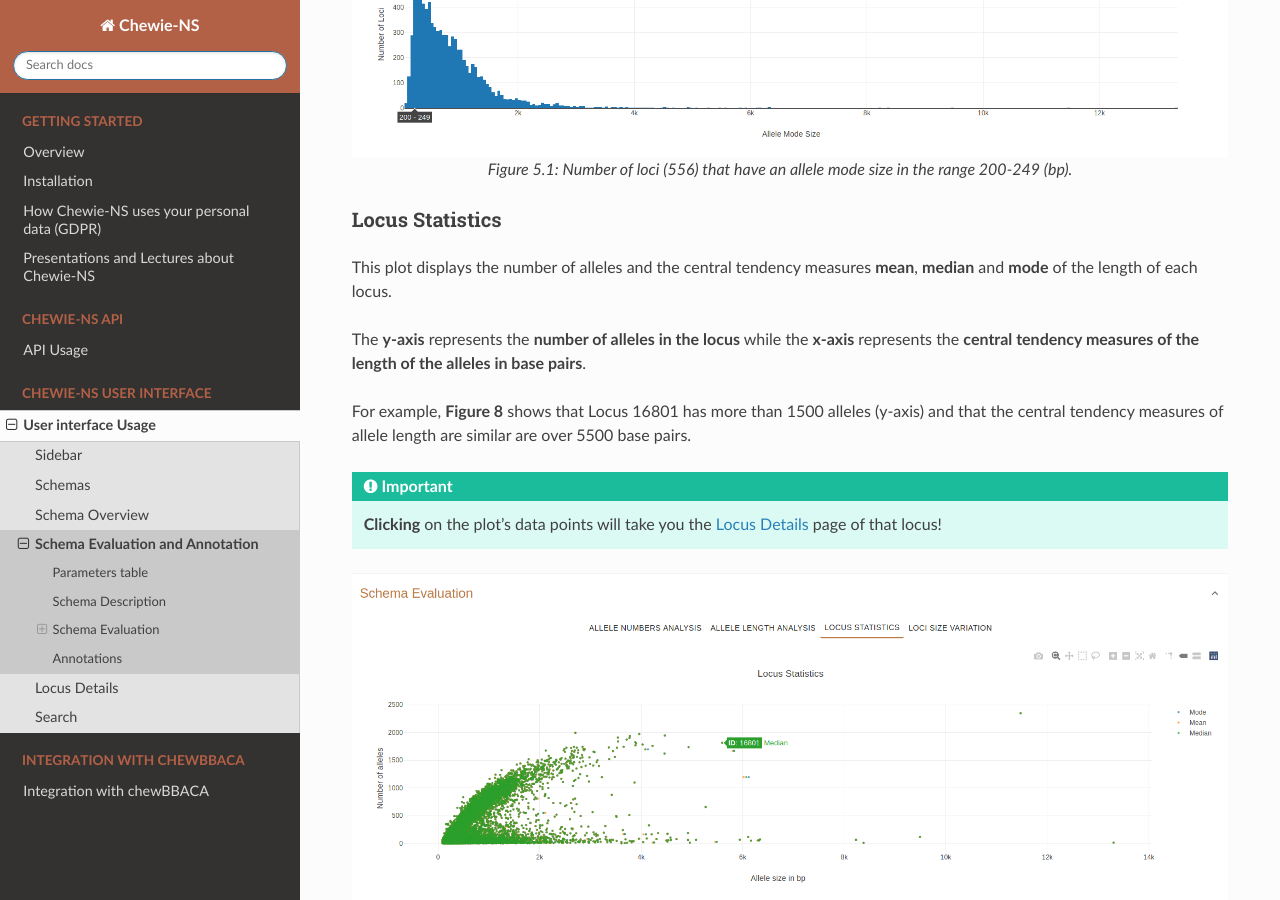
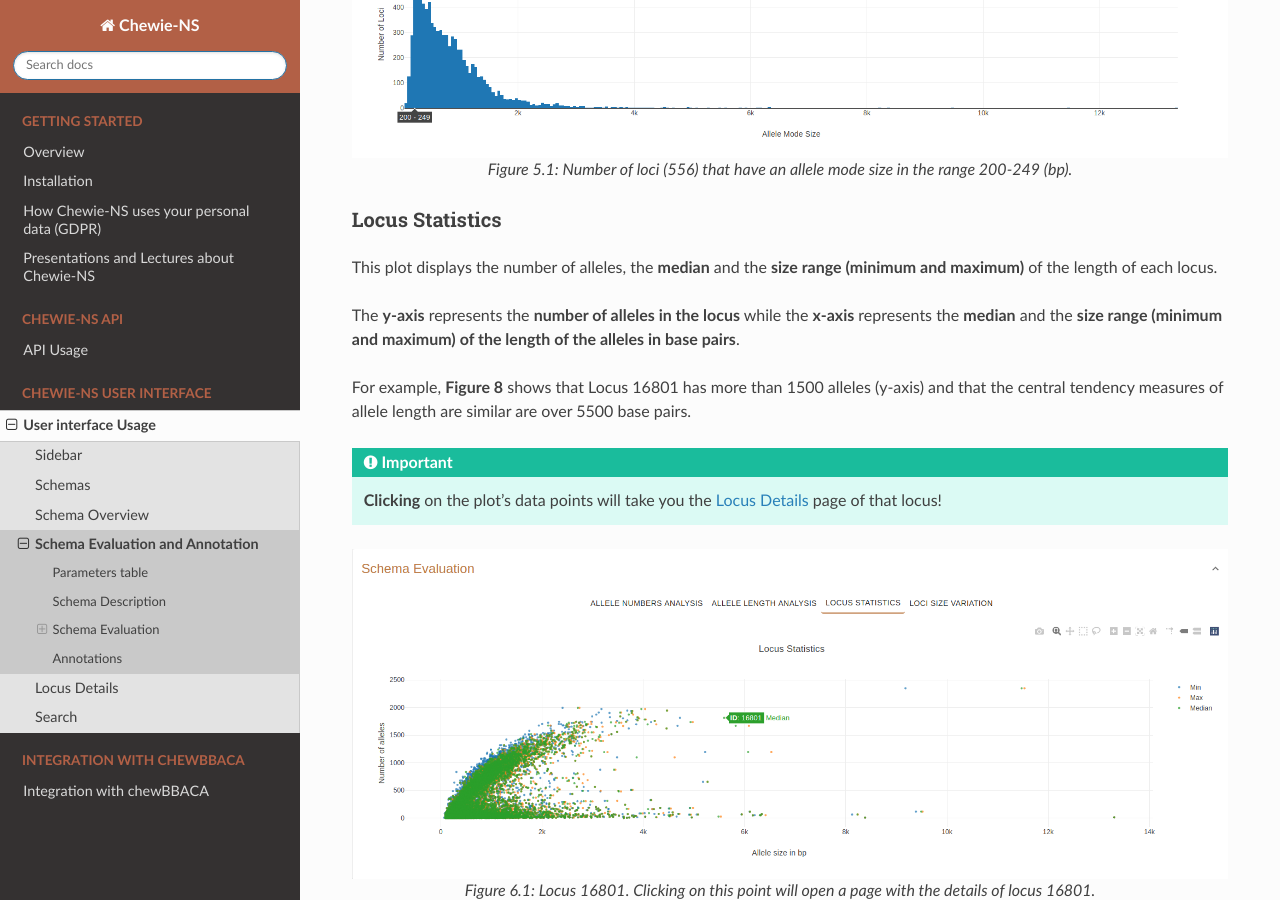
Before and after one commit to B-UMMI/Chewie-NS, a Sphinx documentation site: the page built from docs/user_interface/schema_evaluation.rst, in a window 1280 px wide and 900 px high, scrolled down 3203 px. Built offline with Sphinx 7.4.7 and the Read the Docs theme 2.0.0, drawn with Linux system fonts in a browser that asks for light colours; some of the changed text lies outside the part shown.

Commit message:
Updatedt text and figures.

```diff
--- a/docs/user_interface/schema_evaluation.rst
+++ b/docs/user_interface/schema_evaluation.rst
@@ -88,10 +88,10 @@ having an **allele mode size (x-axis)** within the range shown.
 Locus Statistics
 ^^^^^^^^^^^^^^^^
 
-This plot displays the number of alleles and the central tendency measures **mean**, **median** and **mode** of the length of each locus.
+This plot displays the number of alleles, the **median**  and the **size range (minimum and maximum)** of the length of each locus.
 
 The **y-axis** represents the **number of alleles in the locus** while the
-**x-axis** represents the **central tendency measures of the length of the alleles in base pairs**.
+**x-axis** represents the **median**  and the **size range (minimum and maximum) of the length of the alleles in base pairs**.
 
 For example, **Figure 8** shows that Locus 16801 has more than 1500 alleles (y-axis) and
 that the central tendency measures of allele length are similar are over 5500 base pairs.
@@ -139,6 +139,7 @@ The columns of the table are the following:
 - **Locus Label**: the Chewie-NS label assigned to the locus.
 - **Total Number of Alelles**: the total number of alleles of that locus.
 - **Alleles Mode**: the mode of the size of alleles.
+- **Size Range (bp)**: the range of sequence lengths of the alleles in base pairs.
 
 .. figure:: ../resources/annotations_table.png
     :align: center
```
Also changed, not shown: docs/resources/annotations_table.png, docs/resources/locus_statistics.png, docs/resources/schema_evaluation_overview.png.
